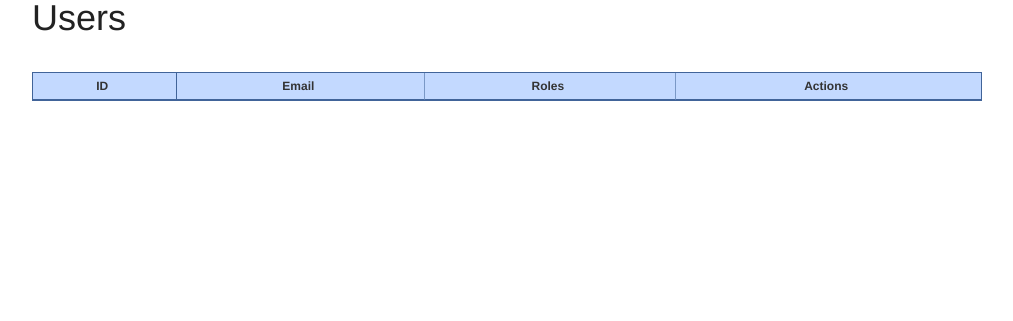
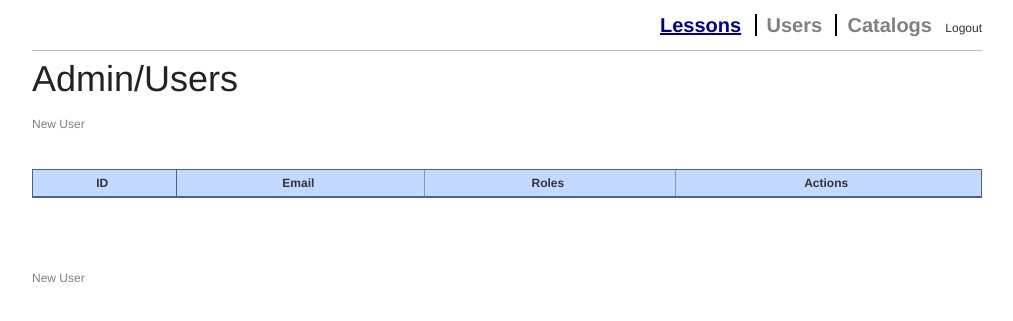
Before and after one commit to Bnei-Baruch/kmedia, a Rails app: page /admin/users in a window 1280 px wide. Shown: the top 321 px of the page, without its empty margins (133-1146 px from the left). Run offline with Rails 7, Linux system fonts and the light colour scheme; lists and menus that the app fills with data are empty; parts of the project's set-up code (start-up, migrations or seed data) failed here and were passed over; some libraries are stand-ins or nearby versions.

Commit message:
Users + catalogs

```diff
--- a/app/controllers/admin/users_controller.rb
+++ b/app/controllers/admin/users_controller.rb
@@ -1,4 +1,6 @@
 class Admin::UsersController < ApplicationController
+  layout 'admin'
+
   before_filter :get_user, :only => [:index, :new, :edit]
   before_filter :accessible_roles, :only => [:new, :edit, :show, :update, :create]
   load_and_authorize_resource :only => [:show, :new, :destroy, :edit, :update]
--- a/app/views/admin/catalogs/index.html.haml
+++ b/app/views/admin/catalogs/index.html.haml
@@ -5,7 +5,7 @@
     .unable New Catalog
 = paginate @catalogs
 %br
-%table
+%table.admin_table.bp
   %tr
     %th Node ID
     %th Node Name
--- a/app/views/admin/users/index.html.haml
+++ b/app/views/admin/users/index.html.haml
@@ -1,4 +1,7 @@
-- title "Users"
+- title "Admin/Users"
+%p
+  = link_to_if can?(:create, User), "New User", new_admin_user_path do
+    .unable New User
 = paginate @users
 %br
 %table.admin_table.bp
@@ -25,3 +28,7 @@
 %br
 = paginate @users
 %br
+
+%p
+  = link_to_if can?(:create, User), "New User", new_admin_user_path do
+    .unable New User
--- a/app/views/admin/users/new.html.erb
+++ b/app/views/admin/users/new.html.erb
@@ -1,7 +1,6 @@
 <h2>Register User</h2>
 
-<%= form_for(@user) do |f| %>
-	<%= error_messages(@user,"Could not register user") %>
+<%= simple_form_for(@user) do |f| %>
 
 	<%= render :partial => 'user_fields', :locals => { :f => f } %>
 
```
